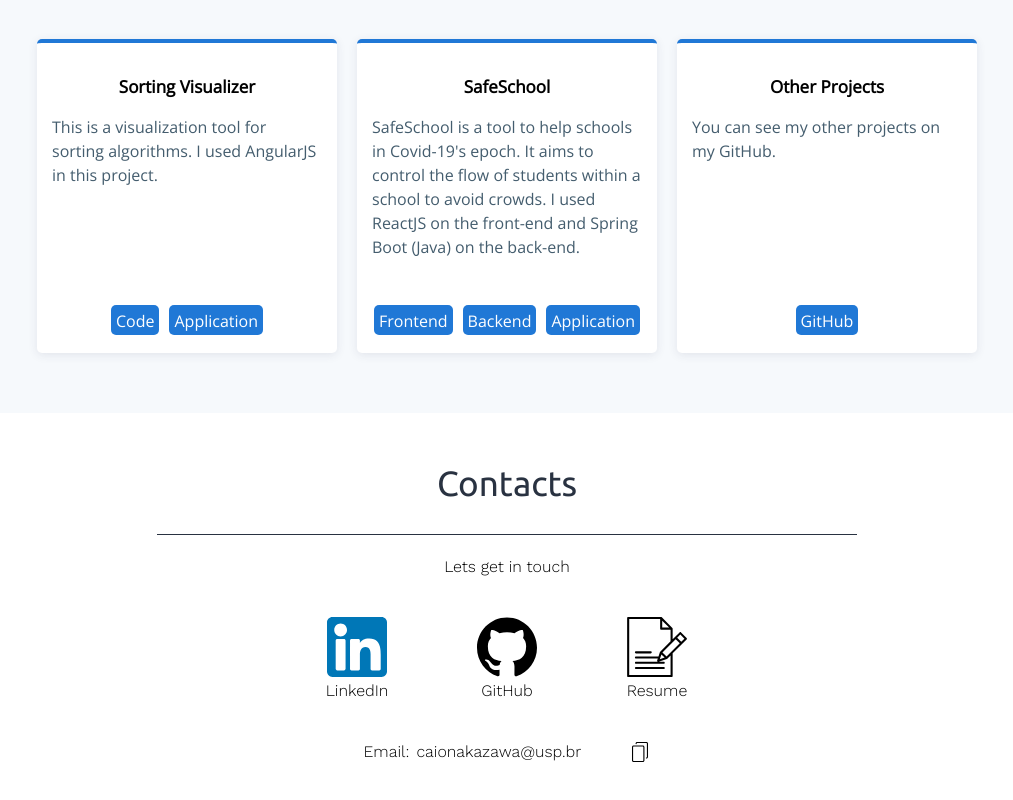
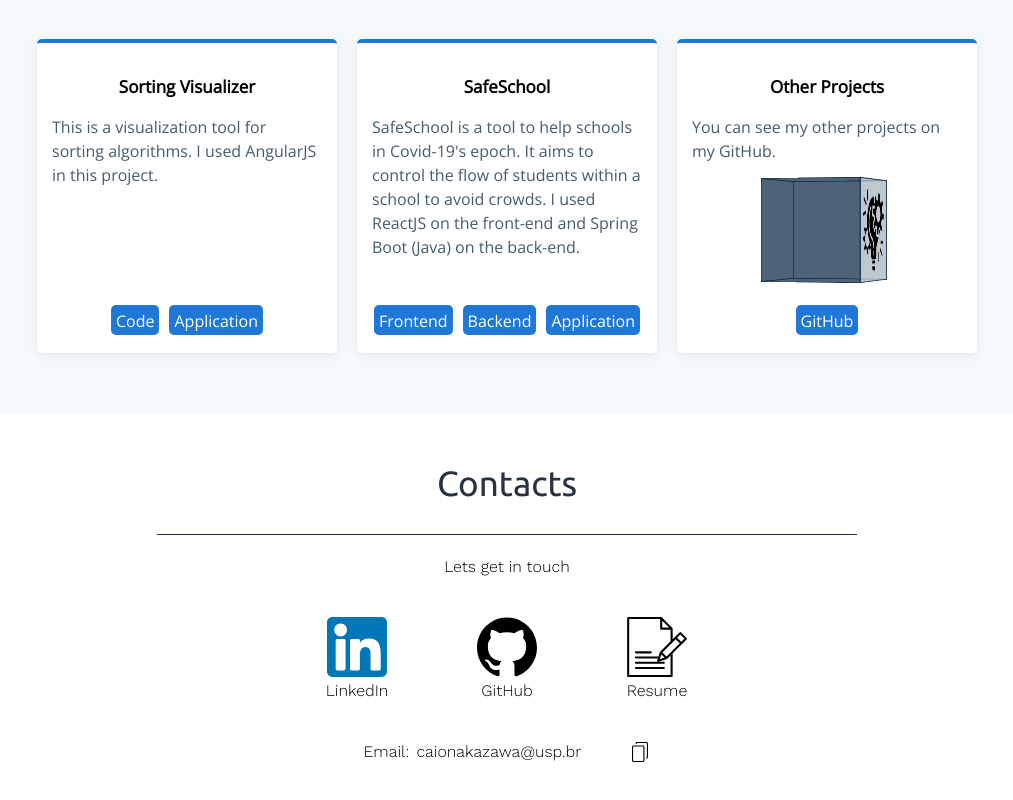
Before and after one commit to caio-k/caio-k.github.io, a React (Create React App) app: page / in a window 1280 px wide. Shown: the part 2112-2912 px from the top of the page, without its empty margins (133-1146 px from the left). Built offline with nearby package versions, Linux system fonts and the light colour scheme.

Commit message:
add 3d cubic

```diff
--- a/src/components/projects.js
+++ b/src/components/projects.js
@@ -1,5 +1,6 @@
 import React from "react";
 import SessionTitle from "./sessionTitle";
+import ideaIcon from "../assets/idea.svg";
 import "../styles/projects.css";
 
 function Projects() {
@@ -36,6 +37,17 @@ function Projects() {
           <h3>Other Projects</h3>
           <div className="project-description">
             <p>You can see my other projects on my GitHub.</p>
+
+            <div className="wrapper">
+              <div className="box-area">
+                <div className="box box-front"><img src={ideaIcon} alt="" width={80} height={80}/></div>
+                <div className="box box-right"/>
+                <div className="box box-back"/>
+                <div className="box box-left"/>
+                <div className="box box-top"/>
+                <div className="box box-bottom"/>
+              </div>
+            </div>
           </div>
           <div className="project-links">
             <a href="https://github.com/caio-k">GitHub</a>
--- a/src/styles/projects.css
+++ b/src/styles/projects.css
@@ -58,3 +58,69 @@
     line-height: 1.5;
     color: var(--color-15);
 }
+
+.wrapper {
+    position: absolute;
+    perspective: 1500px;
+    margin-left: 133px;
+    margin-top: 50px;
+}
+
+.box-area {
+    position: relative;
+    transform-style: preserve-3d;
+    animation-name: rotate;
+    animation-duration: 30s;
+    animation-timing-function: linear;
+    animation-iteration-count: infinite;
+    transform: rotateX(90deg) rotateY(90deg);
+}
+
+@keyframes rotate {
+    0% {
+        transform: rotate3d(0, 0, 0, 0);
+    }
+    100% {
+        transform: rotate3d(0, 1, 0, 360deg);
+    }
+}
+
+.box {
+    position: absolute;
+    width: 100px;
+    height: 100px;
+    border: 1px solid var(--color-7);
+    display: flex;
+    justify-content: center;
+    align-items: center;
+}
+
+.box-front {
+    transform: translateX(-50px) translateY(-50px) translateZ(50px);
+    background-color: rgba(246, 249, 252, 0.5);
+}
+
+.box-back {
+    transform: translateX(-50px) translateY(-50px) translateZ(-50px);
+    background-color: rgba(21, 49, 75, 0.5);
+}
+
+.box-right {
+    transform: translateY(-50px) rotateY(90deg);
+    background-color: rgba(21, 49, 75, 0.5);
+}
+
+.box-left {
+    transform: translateY(-50px) translateX(-100px) rotateY(90deg);
+    background-color: rgba(21, 49, 75, 0.5);
+}
+
+.box-bottom {
+    transform: translateX(-50px) rotateX(90deg);
+    background-color: rgba(21, 49, 75, 0.5);
+}
+
+.box-top {
+    transform: translateX(-50px) translateY(-100px) rotateX(90deg);
+    background-color: rgba(21, 49, 75, 0.5);
+}
```
Also changed, not shown: src/assets/idea.svg (added).
